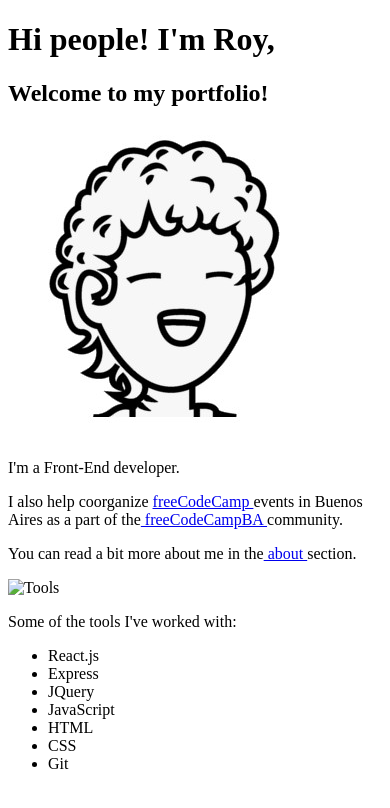
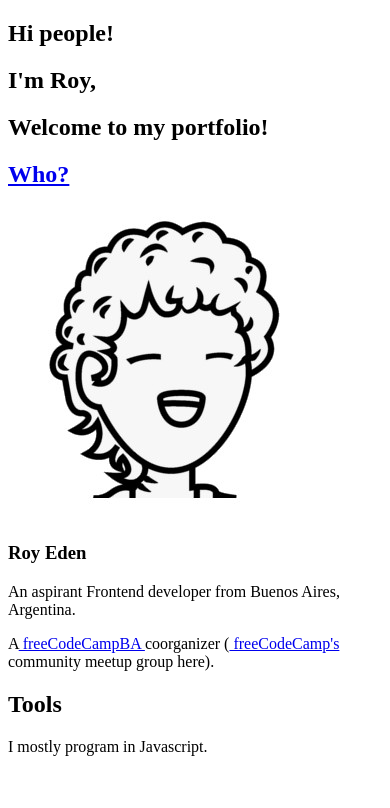
Before and after one commit to RoyEde/Portfolio, a Gatsby site: page / in a window 390 px wide. Built offline with nearby package versions, Linux system fonts and the light colour scheme; Gatsby itself is replaced by a stand-in of ours.

Commit message:
Working on styles, have to fix navbar not letting me use links in mobile

```diff
--- /dev/null
+++ b/src/components/General/index.js
@@ -0,0 +1,44 @@
+import React from 'react'
+import Link from 'gatsby-link'
+
+const CustomLink = ({content, customClass, link}) => (
+  <a
+    className={customClass}
+    href={link}
+    rel='noopener noreferrer'
+    target='_blank'
+  >
+    {content}
+  </a>
+)
+
+const CustomPage = ({content, customClass, page}) => (
+  <Link
+    className={customClass}
+    to={`/${page !== 'Home' ? page.toLowerCase() : ''}`}
+  >
+    {content}
+  </Link>
+)
+
+const Highlight = ({mobile, text, inView}) => (
+  <span
+    className={`highlight ${mobile ? 'secondary' : 'primary'}`}
+    // className={inView ? `highlight ${mobile ? 'secondary' : 'primary'}` : ''}
+  >
+    {text}
+  </span>
+)
+
+const Icon = ({link, mobile, src}) => (
+  <CustomLink
+    content={(
+      <img className={`icon ${mobile ? 'mobile' : 'common'}`} src={src} />
+    )}
+    link={link}
+    mobile={mobile}
+    styleClass='link img'
+  />
+)
+
+export { CustomLink, CustomPage, Highlight, Icon }
--- a/src/layouts/styles.css
+++ b/src/layouts/styles.css
@@ -1,4 +1,21 @@
 @import url('https://fonts.googleapis.com/css?family=Merriweather|Merriweather+Sans');
+
+a {
+  text-decoration: none;
+}
+
+article {
+  align-items: center;
+  display: flex;
+  flex-direction: column;
+  justify-content: center;
+  text-align: center;
+}
+
+section {
+  margin-bottom: 4rem;
+}
+
 
 .title-font {
   font-family: 'Merriweather', sans-serif;
@@ -7,7 +24,7 @@
 
 .subtitle-font {
   font-family: 'Merriweather Sans', sans-serif;
-  font-size: 1.4rem;
+  font-size: 1.6rem;
 }
 
 .paragraph-font {
@@ -20,6 +37,10 @@
   font-style: italic;
 }
 
+.highlight {
+  transition: color 1.5s;
+}
+
 .highlight.primary {
   color: #db995a;
 }
@@ -29,10 +50,13 @@
 }
 
 .layout {
+  align-items: center;
+  justify-content: center;
+  display: flex;
   margin: 0 auto;
-  max-width: 80vw;
-  padding: 0px 1.0875rem 1.45rem;
+  max-width: 82vw;
   padding-top: 4rem;
+  z-index: 1;
 }
 
 .header {
@@ -49,7 +73,15 @@
   border: none;
   height: .4rem;
   width: 100vw;
-  z-index: 3;
+  z-index: 4;
+}
+
+.read-progress::-webkit-progress-bar {
+  background: #342e37;
+}
+
+.read-progress::-webkit-progress-value {
+  border-radius: 1px;
 }
 
 .read-progress.common::-webkit-progress-value {
@@ -73,13 +105,12 @@
 }
 
 .header-bar.common {
-  box-shadow: 0px 4rem .4rem #000000;
+  /*box-shadow: 1rem 4rem 0rem #000000;*/
 }
 
 .logo {
-  float: left;
-  height: 3rem;
-  width: 3rem;
+  height: 2.9rem;
+  width: 2.9rem;
 }
 
 .button-container {
@@ -158,20 +189,19 @@
 .menu.mobile {
   background-color: #fefefeef;
   flex-direction: column;
-  transform: translate(0, -110vh);
+  transform: translateY(-110vh);
   transform-origin: top;
   transition: transform .75s ease;
 }
 
 .menu.mobile.open {
   height: auto;
-  transform: translate(0, 0);
+  transform: translateY(0);
 }
 
 .page {
   font-size: 1.2rem;
   text-align: center;
-  text-decoration: none;
   font-family: 'Merriweather Sans', sans-serif;
 }
 
@@ -205,69 +235,128 @@
 }
 
 .presentation {
+  align-items: center;
   display: flex;
   flex-direction: column;
-  align-items: center;
 }
 
-.main-icon, .tools-icon {
-  border-radius: 6rem;
+
+.introduction {
+  margin-top: 2rem;
+}
+
+.link.img {
+  align-items: center;
+  display: flex;
+  height: 13rem;
+  justify-content: center;
+  width: 13rem;
+}
+
+.icon {
+  border-radius: 100%;
   border-style: solid;
   border-width: .2rem;
   height: 11rem;
-  margin-bottom: 2rem;
-  margin-top: 2rem;
+  margin-bottom: 3rem;
+  margin-top: 3rem;
   padding: auto;
-  transition: border .1s, transform .2s;
+  transition: border .3s, height .4s, margin.4s, width .4s;
   width: 11rem;
 }
 
-.main-icon {
+.icon.common {
   border-color: #db995a;
 }
 
- .tools-icon {
-   border-color: #db3069;
- }
+.icon.mobile {
+  border-color: #db3069;
+  border-style: dashed;
+  border-width: .3rem;
+}
 
-.info, .tools {
-  width: 80%;
+.description {
+  margin-top: 1rem;
+}
+
+.custom-link {
+  border-bottom: .1rem solid;
+  transition: border 1.5s;
+}
+
+.custom-link.common {
+  border-color: #db995a;
+}
+
+.custom-link.mobile {
+  border-color: #db3069;
 }
 
 .skills {
   list-style-position: inside;
 }
 
-/*Adapted from https://css-tricks.com/snippets/css/shake-css-keyframe-animation/*/
-@keyframes shake {
-  10%, 90% {
-    transform: translate(-1px, 0) rotate(10deg);
-  }
-  20%, 80% {
-    transform: translate(1px, 0) rotate(-10deg);
-  }
-  30%, 50%, 70% {
-    transform: translate(-2px, 0) rotate(10deg);
-  }
-  40%, 60% {
-    transform: translate(2px, 0) rotate(-10deg);
+.not-found {
+  margin-top: 1rem;
+  text-align: center;
+}
+
+/*@media screen and (max-width: 769px) {
+
+}*/
+
+@media screen and (min-width: 1070px) {
+  .page-container {
+    max-width: 55vw;
   }
 }
 
 /*add hover effect here*/
 @media screen and (min-width: 768px) {
+  /*Adapted from https://css-tricks.com/snippets/css/shake-css-keyframe-animation/*/
+  @keyframes shake {
+    10%, 90% {
+      transform: translateX(-1px) rotate(10deg);
+    }
+    20%, 80% {
+      transform: translateX(1px) rotate(-10deg);
+    }
+    30%, 50%, 70% {
+      transform: translateX(-2px) rotate(10deg);
+    }
+    40%, 60% {
+      transform: translateX(2px) rotate(-10deg);
+    }
+  }
+
   .logo:hover {
     animation: shake 1.2s cubic-bezier(.36, .07, .19, .97) infinite backwards;
   }
 
-  .main-icon:hover, .tools-icon:hover {
+  .icon:hover {
+    margin-bottom: 2rem;
+    margin-top: 2rem;
     border-style: dashed;
     border-width: .3rem;
-    transform: scale(1.05);
+    height: 13rem;
+    width: 13rem;
+    z-index: 1;
   }
 
   .page.common:hover {
     border-bottom: .1rem solid #db995a;
     color: #db995a;
   }
+
+  .layout {
+    max-width: 70vw;
+  }
+
+  .highlight.primary:hover {
+    color: #db3069;
+  }
+
+  .custom-link.common:hover {
+    border-color: #db3069;
+  }
 }
--- a/src/pages/index.js
+++ b/src/pages/index.js
@@ -1,141 +1,111 @@
 import React from 'react'
-import Link from 'gatsby-link'
+import { CustomLink, CustomPage, Highlight, Icon } from '../components/General'
+
 import icon from '../img/icon.png'
 
-const HighlightP = ({text}) => (
-  <span className='highlight primary'>
-    {` ${text} `}
-  </span>
-)
-
-const HighlightS = ({text}) => (
-  <span className='highlight secondary'>
-    {` ${text} `}
-  </span>
-)
-
-const LinkP = ({blank, link, text}) => (
-  <a
-    className='highlight primary'
-    href={link}
-    rel='noopener noreferrer'
-    target={blank ? '_blank' : ''}
-  >
-    {` ${text} `}
-  </a>
-)
-
-const LinkS = ({blank, link, text}) => (
-  <a
-    className='highlight secondary'
-    href={link}
-    rel='noopener noreferrer'
-    target={blank ? '_blank' : ''}
-  >
-    {` ${text} `}
-  </a>
-)
-
 const IndexPage = ({...props}) => (
-  <div>
-    {console.log(props.mobile)}
+  <div className='page-container'>
+    <section className='introduction'>
       <h1 className='title-font'>
         Hi
-      <HighlightP text='people!' />
+        <Highlight mobile={props.mobile} text=' people!' />
+      </h1>
+      <h1 className='title-font'>
         I'm
-      <HighlightS text='Roy,' />
+        <Highlight mobile={props.mobile} text=' Roy,' />
       </h1>
       <h2 className='subtitle-font'>
-      <HighlightS text='Welcome' />
-      to my
-      <HighlightP text='portfolio!' />
+        Welcome to my
+        <Highlight mobile={props.mobile} text=' portfolio!' />
       </h2>
-    <section className='presentation'>
-      <img
-        alt='Icon'
-        className='main-icon'
-        src={icon}
+    </section>
+    <section>
+      <h1 className='title-font'>
+        <CustomPage
+          content={(
+            <Highlight mobile={props.mobile} text='Who?' />
+          )}
+          customClass={`custom-link ${props.mobile ? 'mobile' : 'common'}`}
+          page='About'
         />
-      <article className='info'>
+      </h1>
+      <article>
+        <Icon link={'https://github.com/RoyEde'} mobile={props.mobile} src={icon} />
+        <h1 className='title-font'>
+          <Highlight mobile={props.mobile} text='Roy Eden' />
+        </h1>
+        <div className='description'>
           <p className='paragraph-font'>
-          <HighlightP text="I'm" />
-          a
-          <HighlightS text='Front-End' />
-          developer.
+            An aspirant
+            <Highlight mobile={props.mobile} text=' Frontend developer ' />
+            from
+            <Highlight mobile={props.mobile} text=' Buenos Aires, ' />
+            Argentina.
           </p>
           <p className='paragraph-font'>
-          I
-          <HighlightS text='also' />
-          help
-          <HighlightP text='coorganize' />
-          <LinkS
-            blank={true}
-            link='https://freecodecamp.org'
-            text='freeCodeCamp'
+            A
+            <CustomLink
+              content={(
+                <Highlight mobile={props.mobile} text=' freeCodeCampBA ' />
+              )}
+              link={'https://freecodecampba.org'}
+              mobile={props.mobile}
+              customClass={`custom-link ${props.mobile ? 'mobile' : 'common'}`}
             />
-          events in
-          <HighlightP text='Buenos' />
-          <HighlightS text='Aires' />
-          as a part of the
-          <LinkP
-            blank={true}
-            link='https://freecodecampba.org'
-            text='freeCodeCampBA'
+            <Highlight mobile={props.mobile} text=' coorganizer ' />
+            (
+            <CustomLink
+              content={(
+                <Highlight mobile={props.mobile} text=" freeCodeCamp's " />
+              )}
+              link={'https://freecodecamp.org'}
+              mobile={props.mobile}
+              customClass={`custom-link ${props.mobile ? 'mobile' : 'common'}`}
             />
-          community.
+            community meetup group here).
           </p>
+        </div>
+      </article>
+    </section>
+    <section>
+      <h1 className='title-font'>
+        <Highlight mobile={props.mobile} text='Tools' />
+      </h1>
+      <article>
         <p className='paragraph-font'>
-          You can
-          <HighlightP text='read' />
-          a bit
-          <HighlightS text='more' />
-          about
-          <HighlightP text='me' />
-          in the
-          <Link
-            className='highlight secondary'
-            to='/about/'
-          >
-            {' about '}
-          </Link>
-          section.
+          I mostly program in
+          <Highlight mobile={props.mobile} text=' Javascript.' />
         </p>
-      </article>
-      <img
-        alt='Tools'
-        className='tools-icon'
-        // src={icon}
-      />
-      <article className='tools'>
-        <p className='paragraph-font'>
-          Some of the tools I've worked with:
-        </p>
-        <ul className='skills'>
-          <li className='paragraph-font'>
-            <HighlightP text='React.js' />
-          </li>
-          <li className='paragraph-font'>
-            <HighlightS text='Express' />
-          </li>
-          <li className='paragraph-font'>
-            <HighlightP text='JQuery' />
-          </li>
-          <li className='paragraph-font'>
-            <HighlightS text='JavaScript' />
-          </li>
-          <li className='paragraph-font'>
-            <HighlightP text='HTML' />
-          </li>
-          <li className='paragraph-font'>
-            <HighlightS text='CSS' />
-          </li>
-          <li className='paragraph-font'>
-            <HighlightP text='Git' />
-          </li>
-        </ul>
       </article>
     </section>
   </div>
 )
 
+// <p className='paragraph-font'>
+//   Some of the tools I've worked with:
+// </p>
+// <ul className='skills'>
+//   <li className='paragraph-font'>
+//     React.js
+//   </li>
+//   <li className='paragraph-font'>
+//     Express
+//   </li>
+//   <li className='paragraph-font'>
+//     JQuery
+//   </li>
+//   <li className='paragraph-font'>
+//     JavaScript
+//   </li>
+//   <li className='paragraph-font'>
+//     HTML
+//   </li>
+//   <li className='paragraph-font'>
+//     CSS
+//   </li>
+//   <li className='paragraph-font'>
+//     Git
+//   </li>
+// </ul>
+
 export default IndexPage
```
Also changed, not shown: src/components/Header/index.js (+3 -8 lines), src/components/Header/nav.js (+16 -19 lines), src/layouts/index.js (+16 -18 lines), src/pages/404.js (+20 -3 lines), src/components/Footer/index.js (added), src/img/In-White-14px.png (added), src/img/In-White-21px-R.png (added), src/img/In-White-21px-TM.png (added), src/img/contact.png (added), src/img/contact.svg (deleted), src/img/github.png (added), src/img/github.svg (deleted), src/img/instagram.png (added), src/img/medium.png (added), 2 more files, 1 other file. Lines whose indentation alone changed are shown as unchanged.
